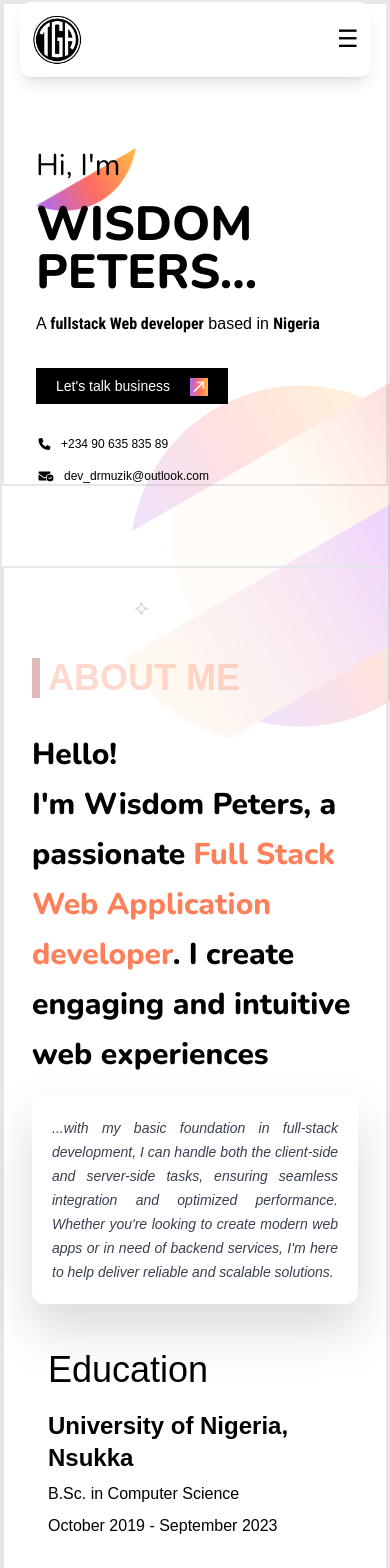
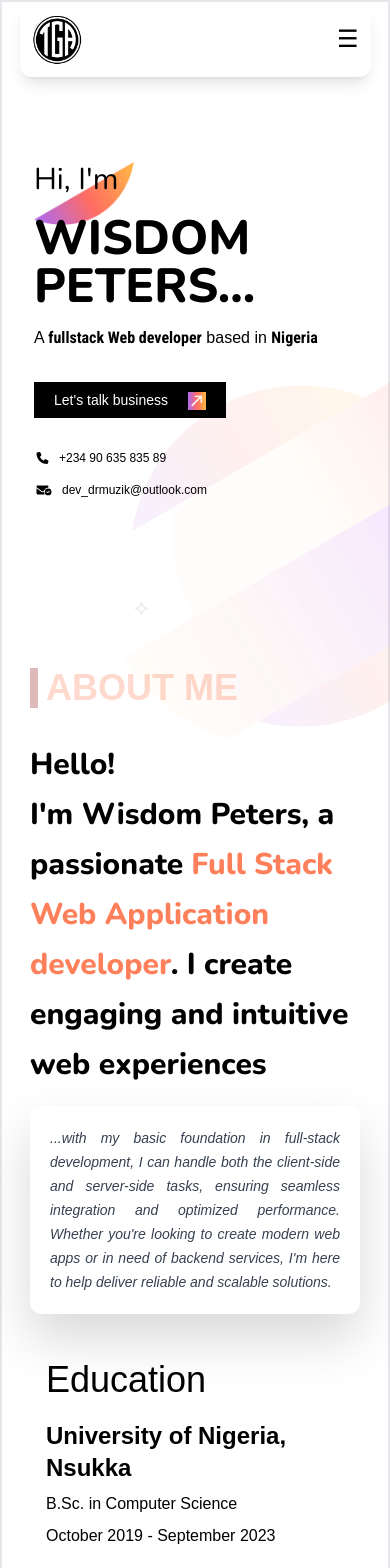
Before and after one commit to dr-muzik/my-portfolio, a Next.js app: page /dashboard/about in a window 390 px wide. Shown: the top 1568 px of the page. Built offline with nearby package versions, Linux system fonts and the light colour scheme.

Commit message:
feat: added more opacity to the background design and removed unnecessary borders

```diff
--- a/app/dashboard/about/page.tsx
+++ b/app/dashboard/about/page.tsx
@@ -2,10 +2,7 @@
 
 export default function About() {
 	return (
-		<section
-			id="about"
-			className="px-7 lg:py-20 relative z-40 mb-10 md:mb-0 border-2  pt-[90px] md:pt-0 "
-		>
+		<section id="about" className="px-7 lg:py-20 relative z-40 mb-10 md:mb-0 pt-[90px] md:pt-0 ">
 			<h1 className="border-l-8 border-red-800 ps-2 text-4xl md:text-5xl mb-8  md:mb-4 font-bold opacity-30 text-[#fe805b] ">
 				ABOUT ME
 			</h1>
--- a/app/dashboard/layout.tsx
+++ b/app/dashboard/layout.tsx
@@ -157,7 +157,7 @@ export default function DashboardLayout({ children }: { children: ReactNode }) {
 					alt="background"
 					width={500}
 					height={400}
-					className="fixed opacity-20 bottom-[80px] md:bottom-[120px] z-10 -right-[100px]"
+					className="fixed opacity-10 bottom-[80px] md:bottom-[120px] z-10 -right-[100px]"
 				/>
 				<div
 					className={`${
--- a/app/dashboard/page.tsx
+++ b/app/dashboard/page.tsx
@@ -11,7 +11,7 @@ export default function DashboardHome() {
 	return (
 		<section
 			id="home"
-			className="md:mt-20 pt-20 ps-8 md:ps-0 md:pt-0 hero flex flex-col-reverse gap-5 lg:flex-row  lg:mt-8 relative md:z-40 px-3 mb-20  border-2"
+			className="md:mt-20 pt-24 ps-8 md:ps-0 md:pt-0 hero flex flex-col-reverse gap-5 lg:flex-row  lg:mt-8 relative md:z-40 px-3 mb-20"
 		>
 			<div className="flex items-center justify-center   pt-16 w-full xl:ml-16">
 				<div className="lg:flex-1 relative   w-max lg:w-full h-min z-40">
```
